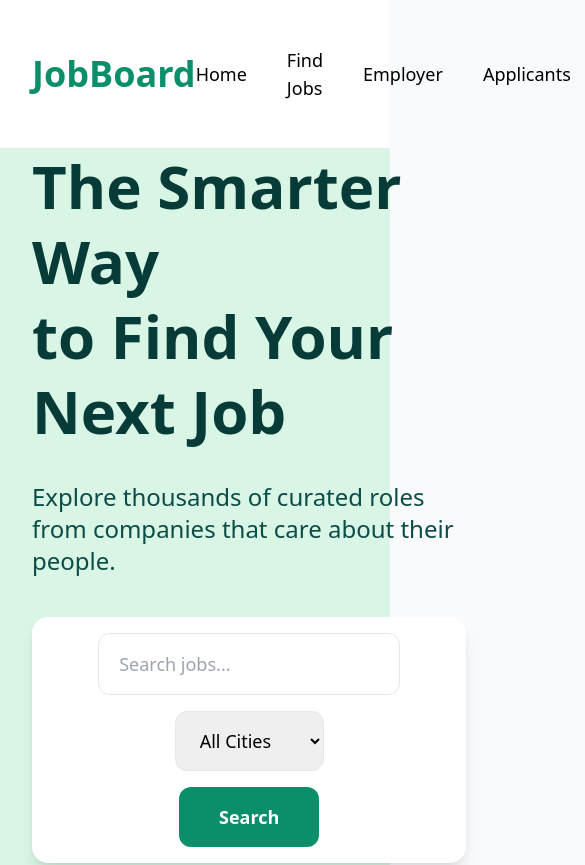
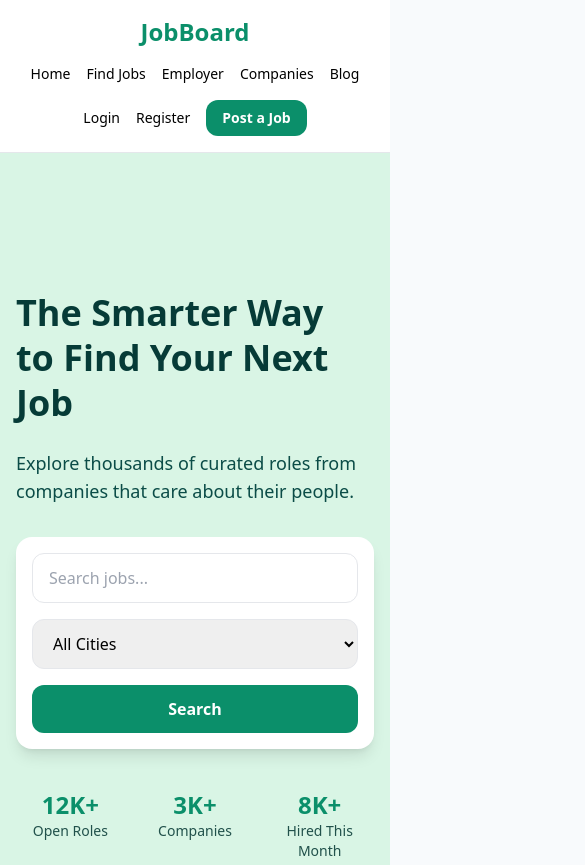
Before and after one commit to akashupp2024-sys/codsoft-level1-job-board, a React (Vite) app in the folder client/: page / in a window 390 px wide. Shown: the top 865 px of the page, 585 px wide, since content can reach past the window. Built offline with nearby package versions, Linux system fonts and the light colour scheme.

Commit message:
Improve mobile responsiveness

```diff
--- a/client/src/components/Navbar.jsx
+++ b/client/src/components/Navbar.jsx
@@ -1,73 +1,40 @@
 import { Link } from "react-router-dom";
 
 function Navbar() {
-
   const user = JSON.parse(localStorage.getItem("user"));
 
   const logout = () => {
-
     localStorage.removeItem("token");
     localStorage.removeItem("user");
-
     window.location.reload();
   };
 
   return (
-
     <nav className="bg-white border-b sticky top-0 z-50">
-
-      <div className="max-w-7xl mx-auto px-8 py-5 flex justify-between items-center">
-
+      <div className="max-w-7xl mx-auto px-4 md:px-8 py-4 flex flex-col md:flex-row justify-between items-center gap-4">
         {/* LOGO */}
-
-        <h1 className="text-4xl font-bold text-[#0b8f6a]">
+        <h1 className="text-2xl md:text-4xl font-bold text-[#0b8f6a]">
           JobBoard
         </h1>
 
+        {/* LINKS */}
+        <div className="flex flex-wrap justify-center gap-4 md:gap-8 items-center text-sm md:text-lg">
+          <Link to="/">Home</Link>
 
+          <Link to="/jobs">Find Jobs</Link>
 
-        {/* LINKS */}
+          <Link to="/employer">Employer</Link>
 
-        <div className="flex gap-10 items-center text-lg">
+          <a href="#">Companies</a>
 
-          <Link to="/">
-            Home
-          </Link>
-
-          <Link to="/jobs">
-            Find Jobs
-          </Link>
-
-          <Link to="/employer">
-  Employer
-</Link>
-
-<Link to="/applicants">
-  Applicants
-</Link>
-
-          <a href="#">
-            Companies
-          </a>
-
-          <a href="#">
-            Blog
-          </a>
+          <a href="#">Blog</a>
 
           {!user ? (
-
             <>
-              <Link to="/login">
-                Login
-              </Link>
-
-              <Link to="/register">
-                Register
-              </Link>
+              <Link to="/login">Login</Link>
+              <Link to="/register">Register</Link>
             </>
-
           ) : (
-
             <>
               <h2 className="font-semibold text-[#0b8f6a]">
                 Hello, {user.name}
@@ -75,26 +42,19 @@ function Navbar() {
 
               <button
                 onClick={logout}
-                className="bg-red-500 text-white px-4 py-2 rounded-lg"
+                className="bg-red-500 text-white px-3 py-2 rounded-lg"
               >
                 Logout
               </button>
             </>
-
           )}
 
-          <button
-            className="bg-[#0b8f6a] hover:bg-[#08795a] text-white px-7 py-3 rounded-xl font-semibold"
-          >
+          <button className="bg-[#0b8f6a] hover:bg-[#08795a] text-white px-4 py-2 rounded-xl font-semibold">
             Post a Job
           </button>
-
         </div>
-
       </div>
-
     </nav>
-
   );
 }
 
--- a/client/src/index.css
+++ b/client/src/index.css
@@ -5,4 +5,5 @@
 
 body{
   background:#f8fafc;
+  overflow-x: hidden;
 }
--- a/client/src/pages/Home.jsx
+++ b/client/src/pages/Home.jsx
@@ -1,136 +1,83 @@
 function Home() {
-
   return (
-
-    <div>
-
-      {/* HERO SECTION */}
-
-      <section className="bg-[#d9f5e5] min-h-screen flex items-center">
-
-        <div className="max-w-7xl mx-auto px-8 grid md:grid-cols-2 gap-16 items-center">
-
+    <div className="overflow-x-hidden">
+      <section className="bg-[#d9f5e5] min-h-screen flex items-center py-10">
+        <div className="max-w-7xl mx-auto px-4 md:px-8 grid md:grid-cols-2 gap-12 items-center">
           {/* LEFT CONTENT */}
-
           <div>
-
-            <h1 className="text-6xl md:text-7xl font-bold leading-tight text-[#063b37] mb-8">
-
+            <h1 className="text-4xl md:text-7xl font-bold leading-tight text-[#063b37] mb-6">
               The Smarter Way
               <br />
               to Find Your Next Job
-
             </h1>
 
-            <p className="text-2xl text-[#0b4c47] mb-10">
-
+            <p className="text-lg md:text-2xl text-[#0b4c47] mb-8">
               Explore thousands of curated roles from companies
               that care about their people.
-
             </p>
 
             {/* SEARCH BOX */}
-
-            <div className="bg-white rounded-2xl shadow-lg p-4 flex flex-col md:flex-row gap-4 items-center max-w-3xl">
-
+            <div className="bg-white rounded-2xl shadow-lg p-4 flex flex-col gap-4 w-full">
               <input
                 type="text"
                 placeholder="Search jobs..."
-                className="flex-1 border px-5 py-4 rounded-xl outline-none text-lg"
+                className="w-full border px-4 py-3 rounded-xl outline-none"
               />
 
-              <select
-                className="border px-5 py-4 rounded-xl outline-none text-lg"
-              >
-
-                <option>
-                  All Cities
-                </option>
-
-                <option>
-                  Delhi
-                </option>
-
-                <option>
-                  Bangalore
-                </option>
-
-                <option>
-                  Mumbai
-                </option>
-
+              <select className="w-full border px-4 py-3 rounded-xl outline-none">
+                <option>All Cities</option>
+                <option>Delhi</option>
+                <option>Bangalore</option>
+                <option>Mumbai</option>
               </select>
 
-              <button
-                className="bg-[#0b8f6a] hover:bg-[#08795a] text-white px-10 py-4 rounded-xl text-lg font-semibold"
-              >
+              <button className="w-full bg-[#0b8f6a] hover:bg-[#08795a] text-white py-3 rounded-xl font-semibold">
                 Search
               </button>
-
             </div>
 
             {/* STATS */}
-
-            <div className="flex gap-16 mt-14">
-
+            <div className="grid grid-cols-3 gap-4 mt-10 text-center">
               <div>
-
-                <h2 className="text-5xl font-bold text-[#0b8f6a]">
+                <h2 className="text-2xl md:text-5xl font-bold text-[#0b8f6a]">
                   12K+
                 </h2>
-
-                <p className="text-xl text-[#21514b]">
+                <p className="text-sm md:text-xl text-[#21514b]">
                   Open Roles
                 </p>
-
               </div>
 
               <div>
-
-                <h2 className="text-5xl font-bold text-[#0b8f6a]">
+                <h2 className="text-2xl md:text-5xl font-bold text-[#0b8f6a]">
                   3K+
                 </h2>
-
-                <p className="text-xl text-[#21514b]">
+                <p className="text-sm md:text-xl text-[#21514b]">
                   Companies
                 </p>
-
               </div>
 
               <div>
-
-                <h2 className="text-5xl font-bold text-[#0b8f6a]">
+                <h2 className="text-2xl md:text-5xl font-bold text-[#0b8f6a]">
                   8K+
                 </h2>
-
-                <p className="text-xl text-[#21514b]">
+                <p className="text-sm md:text-xl text-[#21514b]">
                   Hired This Month
                 </p>
-
               </div>
-
             </div>
-
           </div>
 
           {/* RIGHT IMAGE */}
-
           <div className="hidden md:flex justify-center">
-
             <img
               src="https://images.unsplash.com/photo-1522202176988-66273c2fd55f"
               alt="team"
               className="rounded-[40px] shadow-2xl w-full max-w-xl"
             />
-
           </div>
-
         </div>
-
       </section>
-
     </div>
-
   );
 }
 
```
